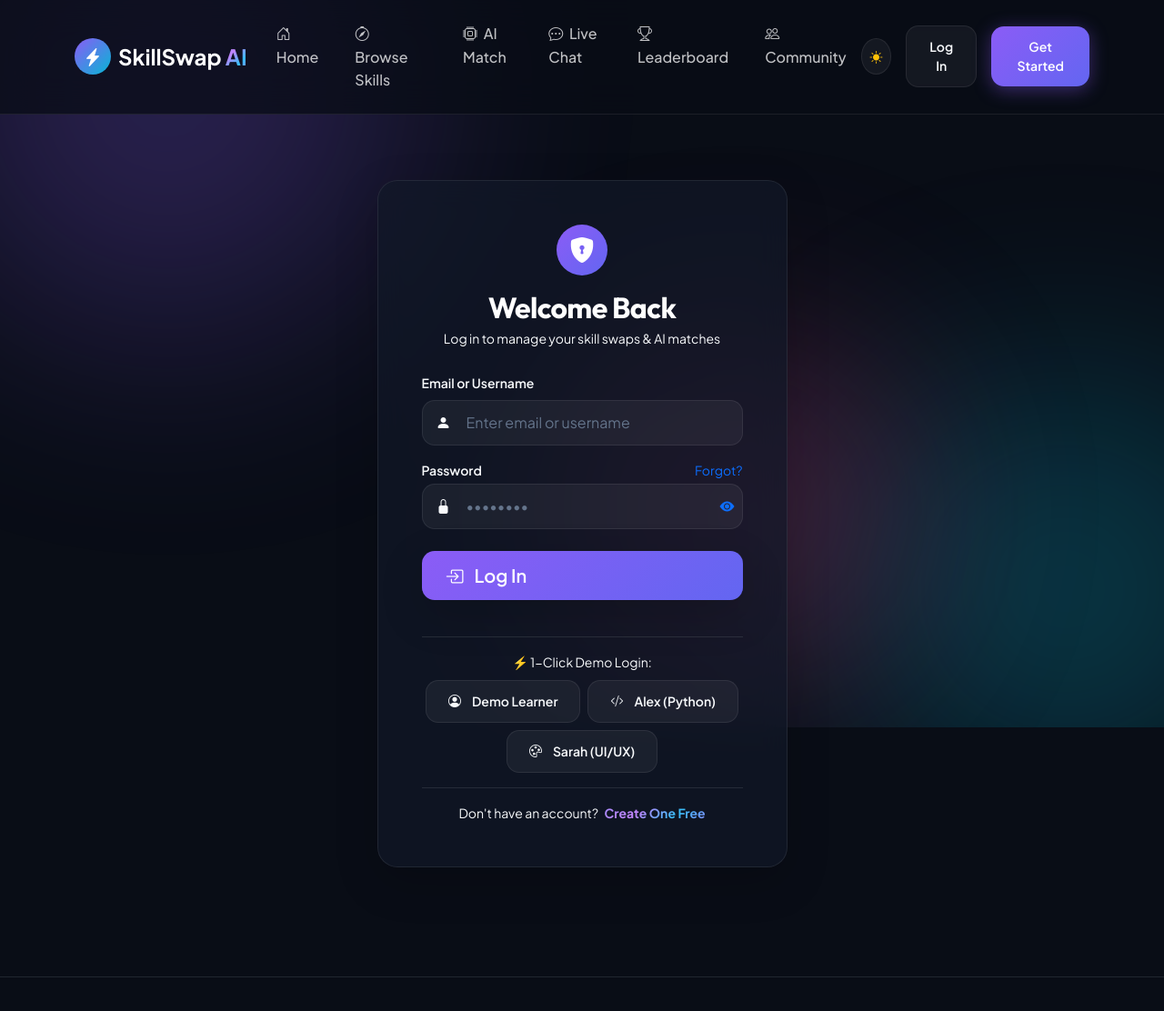
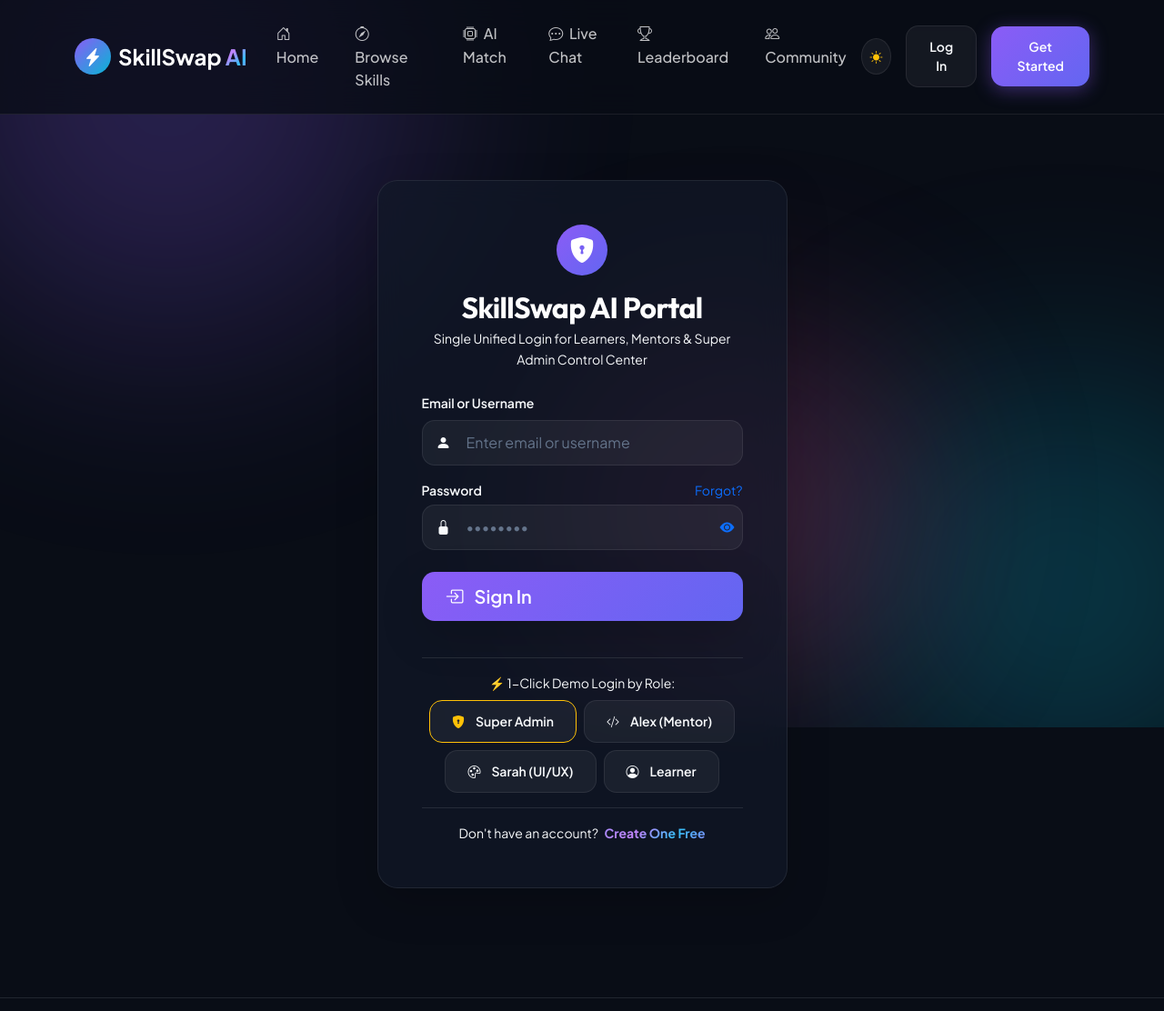
Before and after one commit to Kandarp089/SkillSwap-AI-Platform, a Django app: page /accounts/login/ in a window 1280 px wide. Shown: the top 1112 px of the page at 91% size. Run offline with Django 5.2, Linux system fonts and the light colour scheme.

Commit message:
feat: Unify into single login page /accounts/login/ with smart role-based auto-routing

```diff
--- a/accounts/permissions.py
+++ b/accounts/permissions.py
@@ -8,7 +8,7 @@ def control_center_required(allowed_roles=None):
         @wraps(view_func)
         def _wrapped_view(request, *args, **kwargs):
             if not request.user.is_authenticated:
-                return redirect('adminpanel:login')
+                return redirect('/accounts/login/?next=' + request.path)
             if not request.user.has_control_panel_access():
                 messages.error(request, "Access denied. You do not have permissions for the Control Center.")
                 raise PermissionDenied
--- a/accounts/views.py
+++ b/accounts/views.py
@@ -6,6 +6,8 @@ User = get_user_model()
 
 def login_view(request):
     if request.user.is_authenticated:
+        if request.user.has_control_panel_access():
+            return redirect("adminpanel:dashboard")
         return redirect("dashboard:home")
 
     if request.method == "POST":
@@ -24,12 +26,19 @@ def login_view(request):
                 return render(request, "accounts/login.html")
 
             login(request, user)
-            request.session.set_expiry(1209600)  # Persist session for 14 days
-            messages.success(request, f"Welcome back, {user.username}!")
+            request.session.set_expiry(1209600)  # 14 days session persistence
+
+            if user.has_control_panel_access():
+                messages.success(request, f"Welcome to SkillSwap AI Control Center, {user.username}!")
+            else:
+                messages.success(request, f"Welcome back, {user.username}!")
 
             next_url = request.GET.get("next")
             if next_url and next_url.startswith('/'):
                 return redirect(next_url)
+
+            if user.has_control_panel_access():
+                return redirect("adminpanel:dashboard")
             return redirect("dashboard:home")
         else:
             messages.error(request, "Invalid email/username or password. Please try again.")
@@ -39,6 +48,8 @@ def login_view(request):
 
 def register_view(request):
     if request.user.is_authenticated:
+        if request.user.has_control_panel_access():
+            return redirect("adminpanel:dashboard")
         return redirect("dashboard:home")
 
     if request.method == "POST":
--- a/templates/accounts/login.html
+++ b/templates/accounts/login.html
@@ -13,8 +13,8 @@
                          style="background: linear-gradient(135deg, var(--accent-purple), var(--accent-indigo)); width: 56px; height: 56px;">
                         <i class="bi bi-shield-lock-fill text-white fs-3"></i>
                     </div>
-                    <h2 class="font-heading fw-bold text-white mb-1">Welcome Back</h2>
-                    <p class="text-sub small">Log in to manage your skill swaps & AI matches</p>
+                    <h2 class="font-heading fw-bold text-white mb-1">SkillSwap AI Portal</h2>
+                    <p class="text-sub small">Single Unified Login for Learners, Mentors & Super Admin Control Center</p>
                 </div>
 
                 <form method="POST">
@@ -49,22 +49,25 @@
                     </div>
 
                     <button type="submit" class="btn btn-neon-primary w-100 btn-lg shadow-lg mb-3">
-                        <i class="bi bi-box-arrow-in-right me-1"></i> Log In
+                        <i class="bi bi-box-arrow-in-right me-1"></i> Sign In
                     </button>
                 </form>
 
                 <!-- Quick 1-Click Demo Login Options -->
                 <div class="mt-4 pt-3 border-top border-secondary border-opacity-25 text-center">
-                    <span class="text-sub small d-block mb-2">⚡ 1-Click Demo Login:</span>
+                    <span class="text-sub small d-block mb-2">⚡ 1-Click Demo Login by Role:</span>
                     <div class="d-flex flex-wrap gap-2 justify-content-center">
-                        <button type="button" class="btn btn-sm btn-neon-outline" onclick="fillDemoLogin('demo_user', 'SkillSwap123!')">
-                            <i class="bi bi-person-circle text-cyan me-1"></i> Demo Learner
+                        <button type="button" class="btn btn-sm btn-neon-outline border-warning text-warning" onclick="fillDemoLogin('admin', 'SkillSwap123!')">
+                            <i class="bi bi-shield-lock-fill text-warning me-1"></i> Super Admin
                         </button>
                         <button type="button" class="btn btn-sm btn-neon-outline" onclick="fillDemoLogin('alex_chen', 'SkillSwap123!')">
-                            <i class="bi bi-code-slash text-purple me-1"></i> Alex (Python)
+                            <i class="bi bi-code-slash text-purple me-1"></i> Alex (Mentor)
                         </button>
                         <button type="button" class="btn btn-sm btn-neon-outline" onclick="fillDemoLogin('sarah_jenkins', 'SkillSwap123!')">
                             <i class="bi bi-palette text-pink me-1"></i> Sarah (UI/UX)
+                        </button>
+                        <button type="button" class="btn btn-sm btn-neon-outline" onclick="fillDemoLogin('demo_user', 'SkillSwap123!')">
+                            <i class="bi bi-person-circle text-cyan me-1"></i> Learner
                         </button>
                     </div>
                 </div>
```
Also changed, not shown: adminpanel/views.py (+6 -17 lines).
